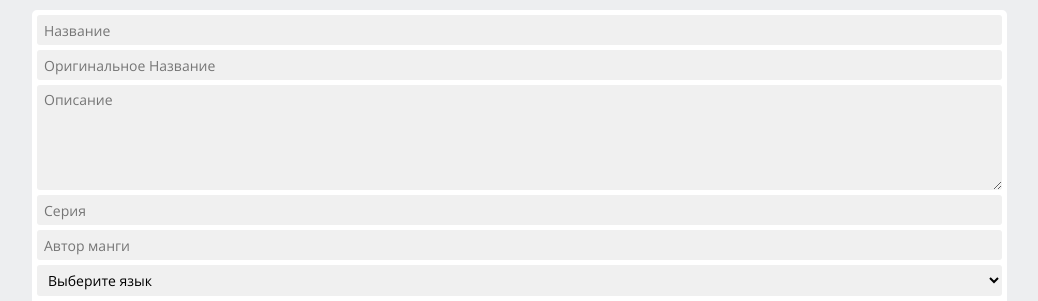
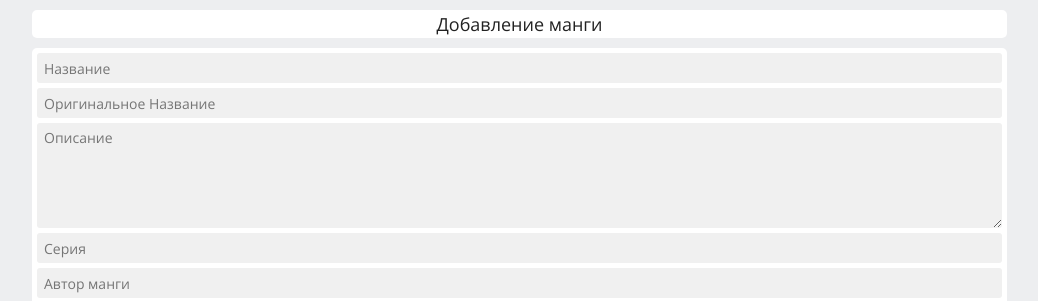
Before and after one commit to LzAxel/manga-chan, a Django app: page /add_manga in a window 1280 px wide. Shown: the part 35-336 px from the top of the page, without its empty margins (118-1156 px from the left). Run offline with Django 4.2, Linux system fonts and the light colour scheme; data that the repository does not hold is empty.

Commit message:
Added title on uploader's manga page

```diff
--- a/manga/static/manga/css/blocks/content-block.css
+++ b/manga/static/manga/css/blocks/content-block.css
@@ -12,3 +12,11 @@
     justify-content: space-between;
     margin-bottom: 4px;
 }
+.content-block__title {
+    font-size: 18px;
+    text-align: center;
+    background-color: var(--item-color);
+    padding: 5px 0;
+    border-radius: 5px;
+    margin-bottom: 10px;
+}
--- a/manga/templates/manga/index.html
+++ b/manga/templates/manga/index.html
@@ -3,6 +3,12 @@
 {% load manga_tags %}
 
 {% block content %}
+{% if title %}
+    <div class="content-block__title">
+        <h1>{{ title }}</h1>
+    </div>
+{% endif %}
+
 <div class="manga__list">
     {% for manga in page_obj %}
     {% include 'manga/manga_item.html' %}
--- a/manga/templates/manga/manga_add.html
+++ b/manga/templates/manga/manga_add.html
@@ -3,6 +3,9 @@
 {% load form_tags %}
 
 {% block content %}
+    <div class="content-block__title">
+        <h1>Добавление манги</h1>
+    </div>
     <div class="add-manga">
         <form action="{% url 'add_manga' %}" method="post" class="manga-form"
             enctype="multipart/form-data">
@@ -23,5 +26,4 @@
             <button class="button form__button" type="submit">Добавить</button>
         </form>
     </div>
-
 {% endblock %}
--- a/manga/templates/manga/profile.html
+++ b/manga/templates/manga/profile.html
@@ -48,7 +48,7 @@
             <div class="liked-manga__list">
                 {% for manga in liked_manga|slice:":8" %}
                     <div class="liked-manga__item">
-                        <img src="{{ manga.images.first.image.url }}" class="liked-manga__image" alt="">
+                        <img src="{{ manga.images.first.image.url }}" class="manga__image liked-manga__image" alt="">
                         <h2 class="liked-manga__name">{{ manga.name }}</h2>
                     </div>
                 {% endfor %}
```
Lines whose indentation alone changed are shown as unchanged.
